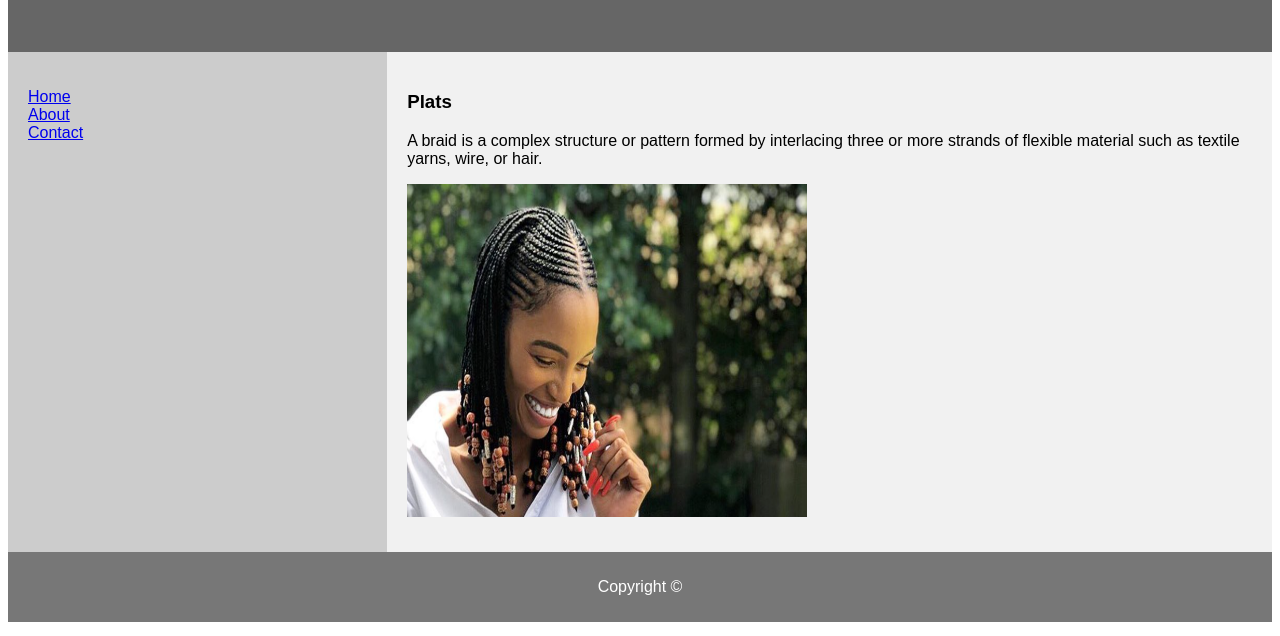
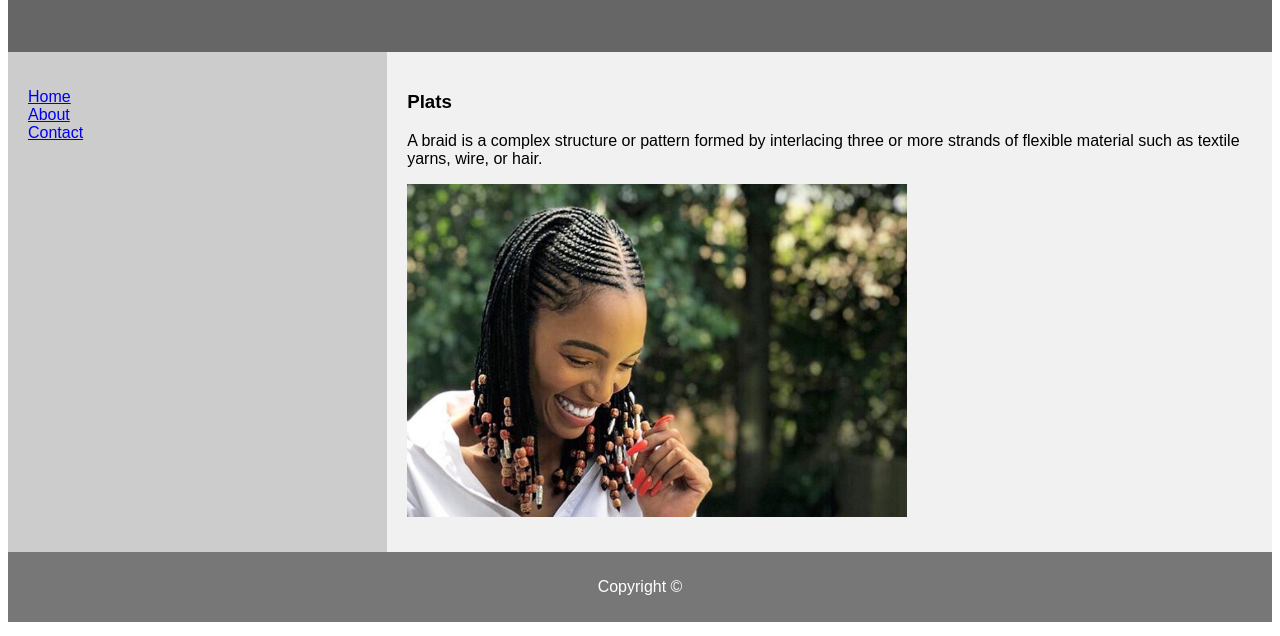
Before and after one commit to thandiumuzi/prsntn, a plain HTML site: page index.html in a window 1280 px wide. Shown: the part 164-800 px from the top of the page. Drawn offline with Linux system fonts and the light colour scheme.

Commit message:
added files

```diff
--- a/index.html
+++ b/index.html
@@ -22,7 +22,7 @@
   <article>
     <h1>Plats</h1>
     <p>A braid is a complex structure or pattern formed by interlacing three or more strands of flexible material such as textile yarns, wire, or hair.</p>
-     <img src="images/brd.PNG" width="400" height="333">
+     <img src="images/brd.PNG" width="500" height="333">
 
 	</article>
 </section>
```
